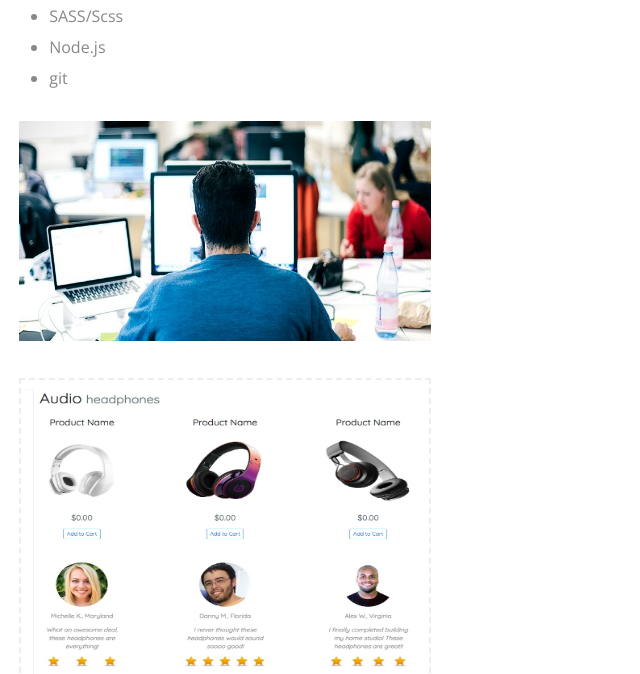
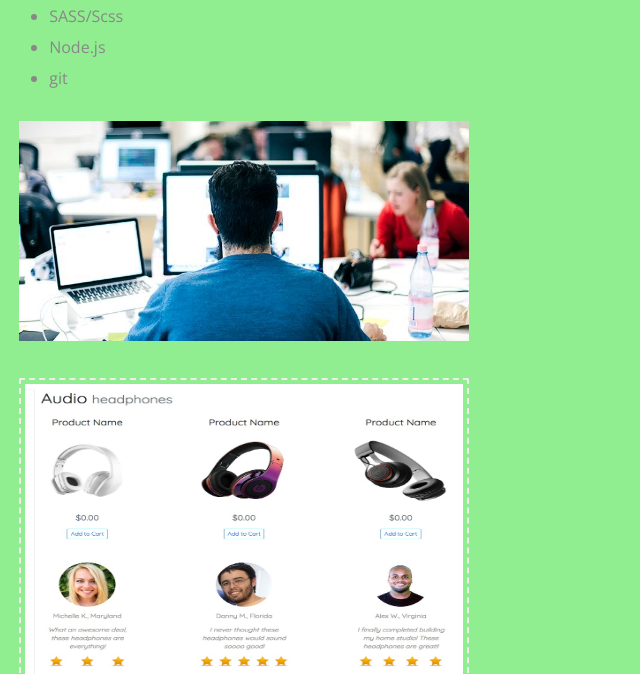
Before and after one commit to chrisvneal/udacity_portfolio-project, a website: page src/index.html in a window 1280 px wide. Shown: the part 497-1171 px from the top of the page, without its empty margins (0-640 px from the left). Drawn offline with nearby package versions, Linux system fonts and the light colour scheme; files that its build step writes are made by us from their sources; files whose address does not match are found by name.

Commit message:
Fixed responsive featured-projects styling

```diff
--- a/src/scss/partials/_featured-project_styles.scss
+++ b/src/scss/partials/_featured-project_styles.scss
@@ -13,6 +13,7 @@
 .featured-projects__image {
   height: 325px;
   width: 100%;
+  // min-width: 450px;
   margin-bottom: 1.5em;
   border: 2px dashed rgb(240, 236, 236);
   border-radius: $border-radius--global;
--- a/src/scss/partials/_media_queries.scss
+++ b/src/scss/partials/_media_queries.scss
@@ -93,22 +93,6 @@
     display: block;
     margin: 0 auto;
   }
-  // featured-projects
-  .featured-projects {
-    margin: 0;
-    .featured-projects__image {
-      margin: 0;
-      max-width: $project-module-width;
-      width: 100%;
-      img {
-        width: 100%;
-      }
-    }
-  }
-  .featured-projects__module {
-    display: block;
-    width: 100%;
-  }
 }
 
 */
@@ -118,20 +102,87 @@
 
 
 
+
+
+/*
+
+
+
+
+
+
+
+@media screen and (min-width: 880px) {
+
+  .featured-projects__module .inner {
+    display: flex;
+
+    .featured-projects__image {
+      margin-right: 2em;
+      min-width: 450px;
+    }
+  }
+
+
+
+
+
+
+
+
+
+
+
+
+
+
+
+
+
+
+
+
+
+
+}
+
+*/
+
+
+
+
+
+
+
+
 @media screen and (min-width: 450px) {
+  body {
+    background: lightgreen;
+  }
+
 
   /* featured project styles */
   .featured__header-right {
-      width: 450px;
+      // width: 450px;
 
       .inner {
         padding: 0 1.2em;
       }
+
+      img {
+      width: $project-module-width;
+
+      }
+
+
   }
 
   /* featured project styles */
 
   .featured-projects__module {
-    width: $project-module-width;
+    .featured-projects__image {
+      // width: 450px;
+      width: $project-module-width;
+    }
   }
 }
--- a/src/scss/styles.scss
+++ b/src/scss/styles.scss
@@ -54,6 +54,7 @@ article section {
 body {
   font-family: "Open Sans", sans-serif;
   color: $textcolor;
+  background: #fff;
 }
 
 p {
@@ -71,10 +72,6 @@ h3,
 h4,
 p {
   margin: 0 0 1em;
-}
-
-img {
-  max-width: 100%;
 }
 
 /* global layout */
```
Also changed, not shown: src/index.html (+2 -0 lines), dist/css/styles.css, dist/index.html, 1 other file.
